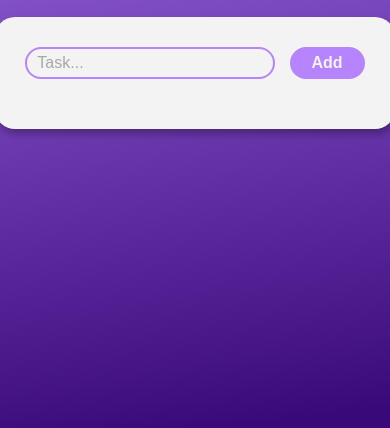
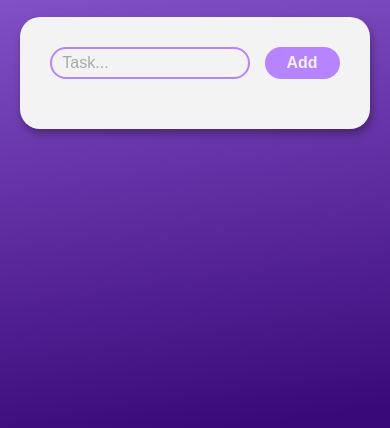
Before and after one commit to miriamsobrino/toDoApp, a plain HTML site: page index.html in a window 390 px wide. Shown: the part 338-766 px from the top of the page. Drawn offline with nearby package versions, Linux system fonts and the light colour scheme.

Commit message:
responsive css

```diff
--- a/css/styles.css
+++ b/css/styles.css
@@ -41,7 +41,7 @@ header {
   padding: 30px;
   border-radius: 20px;
   width: 400px;
-  height:auto;
+  height: auto;
   color: var(--gray);
   display: flex;
   flex-direction: column;
@@ -49,11 +49,9 @@ header {
   box-shadow: 2px 5px 9px rgba(0, 0, 0, 0.3);
 }
 
-
 #input-text {
   background: transparent;
   border: none;
-
   border-radius: 20px;
   padding: 5px 10px;
   width: 250px;
@@ -132,3 +130,12 @@ li {
   font-size: 1.1rem;
   cursor: pointer;
 }
+
+@media only screen and (max-width: 480px) {
+  .task-container {
+    width: 350px;
+  }
+  #input-text {
+    width: 200px;
+  }
+}
```
